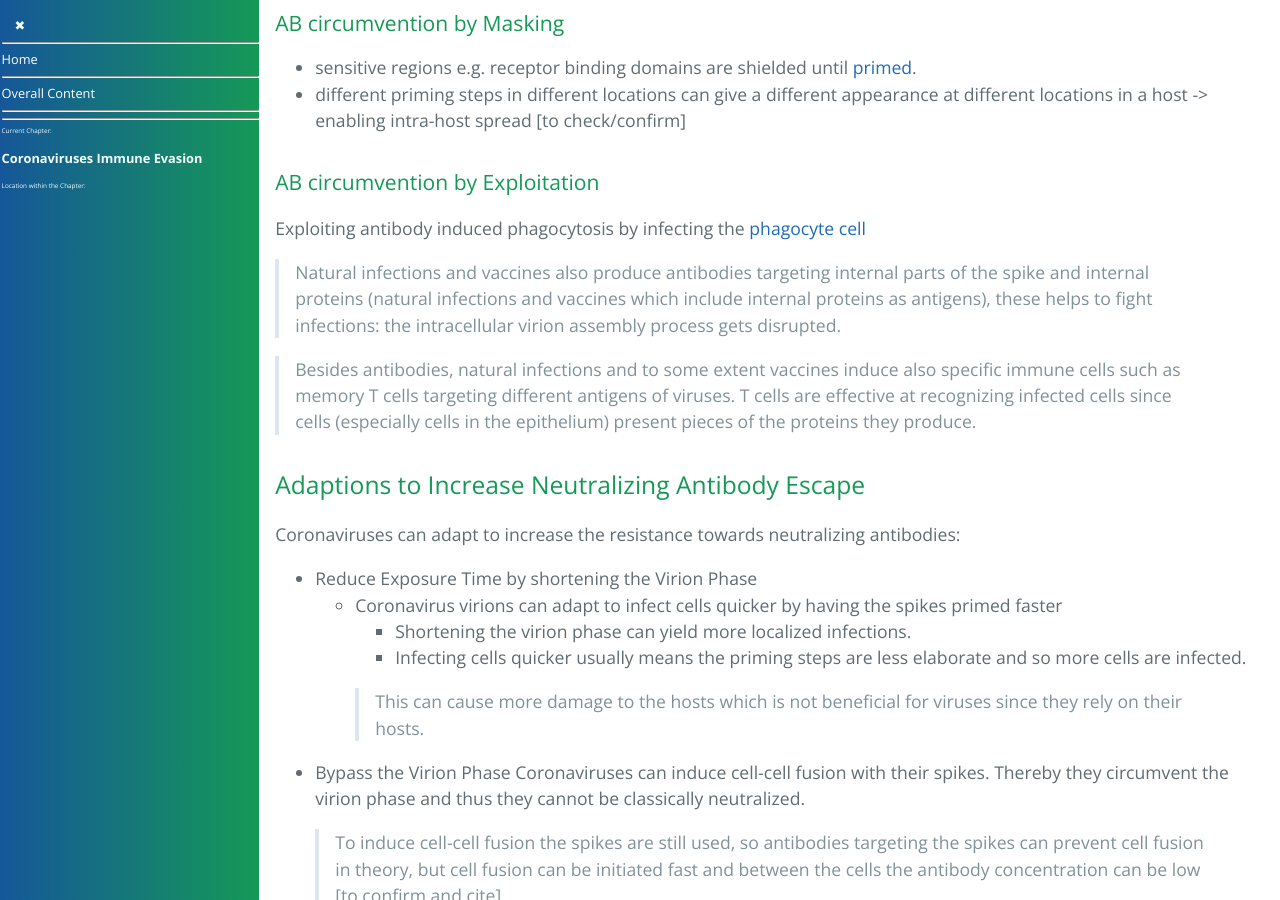
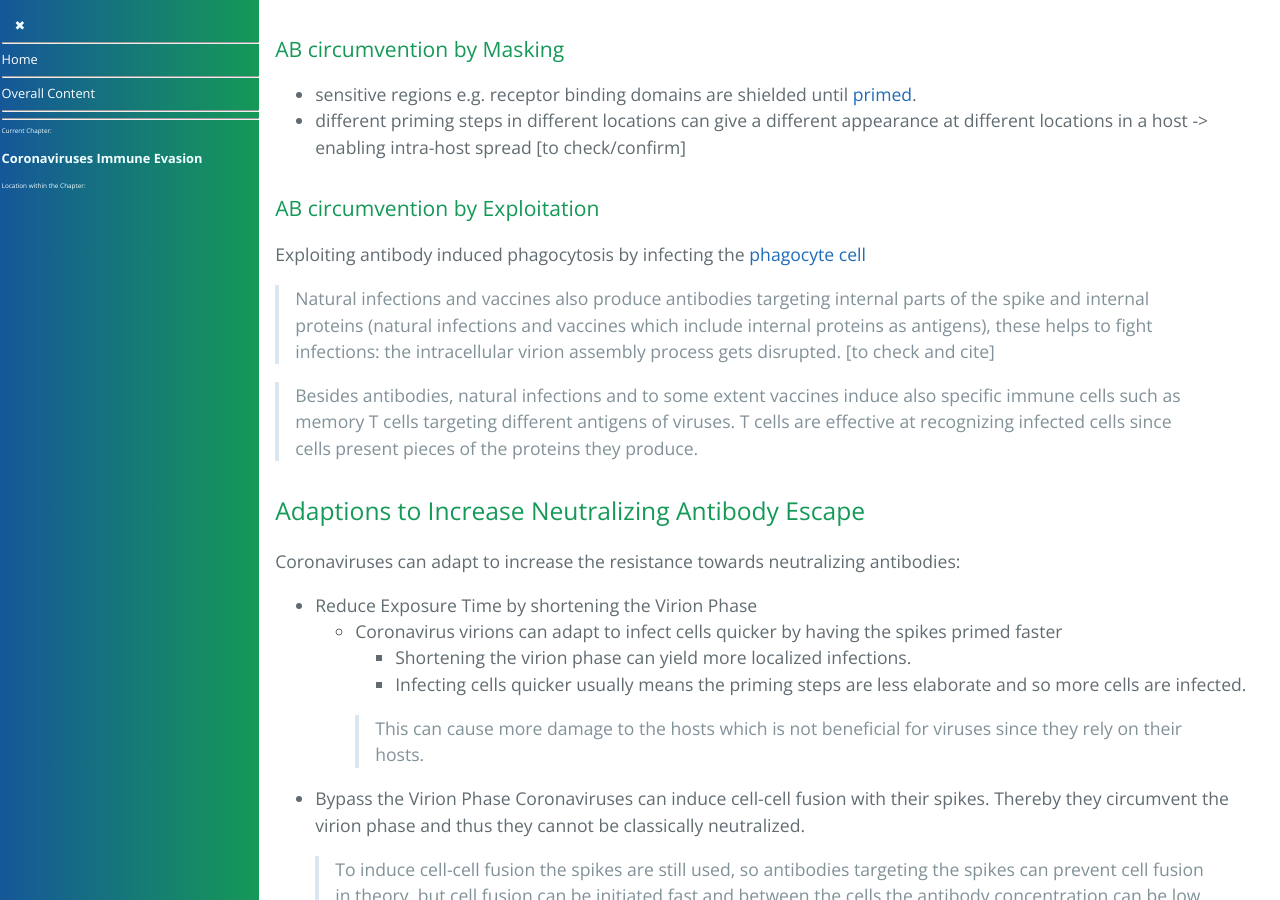
Before and after one commit to forestgrape/coronavirus, a Jekyll site: the page built from 4_immunological/immune_evasion.md, in a window 1280 px wide and 900 px high, scrolled down 4844 px. Built offline with Jekyll 4.4.1, drawn with Linux system fonts in a browser that asks for light colours; our own code applies the rules of GitHub Pages for plain Markdown files; some of the changed text lies outside the part shown.

Commit message:
some corrections

```diff
--- a/4_immunological/immune_evasion.md
+++ b/4_immunological/immune_evasion.md
@@ -16,13 +16,12 @@
 * [References](#references)
 
 
-
 ## Immune Evasion Mechanisms
 
 ### Overcome Phagocytosis
 Phagocyte <- exploit phagocytosis by infecting the cell
 - SARS-2 can replicate in macrophages (in vitro and in vivo detected by biopsies of severe cases.)
-- In many immune cells no replication takes place (e.g. T cells) since usually immediate/early apoptosis is triggered. By cell death the immune cell is still knocked out, though usually at the cost of triggering immune system alarms.
+- In many immune cells no replication takes place e.g. since immediate/early apoptosis is triggered (dendritic cells) or no space in cytoplasm (T/B Cells) [to confirm]. By cell death the immune cell is still knocked out, though usually at the cost of triggering immune system alarms.
 
 Costs: If phagocytes are infected at some point usually apoptosis is induced and thereby they ring the immune system bells (e.g. by releasing cytokines).
 
@@ -149,9 +148,9 @@
 Exploiting antibody induced phagocytosis by infecting the [phagocyte cell](#overcome-phagocytosis)
 
 
-> Natural infections and vaccines also produce antibodies targeting internal parts of the spike and internal proteins (natural infections and vaccines which include internal proteins as antigens), these helps to fight infections: the intracellular virion assembly process gets disrupted.
+> Natural infections and vaccines also produce antibodies targeting internal parts of the spike and internal proteins (natural infections and vaccines which include internal proteins as antigens), these helps to fight infections: the intracellular virion assembly process gets disrupted. [to check and cite]
 
-> Besides antibodies, natural infections and to some extent vaccines induce also specific immune cells such as memory T cells targeting different antigens of viruses. T cells are effective at recognizing infected cells since cells (especially cells in the epithelium) present pieces of the proteins they produce.
+> Besides antibodies, natural infections and to some extent vaccines induce also specific immune cells such as memory T cells targeting different antigens of viruses. T cells are effective at recognizing infected cells since cells <!--(especially cells in the epithelium):check and cite--> present pieces of the proteins they produce.
 
 #### Adaptions to Increase Neutralizing Antibody Escape
 Coronaviruses can adapt to increase the resistance towards neutralizing antibodies:
@@ -170,6 +169,7 @@
 
 
 
+
 ## References
 
 > [in work], the above text is not yet complete and many sections have missing citations. Additionally not all refs are used
```
Also changed, not shown: other parts of 4_immunological/immune_evasion.md (+1 -1 lines).
